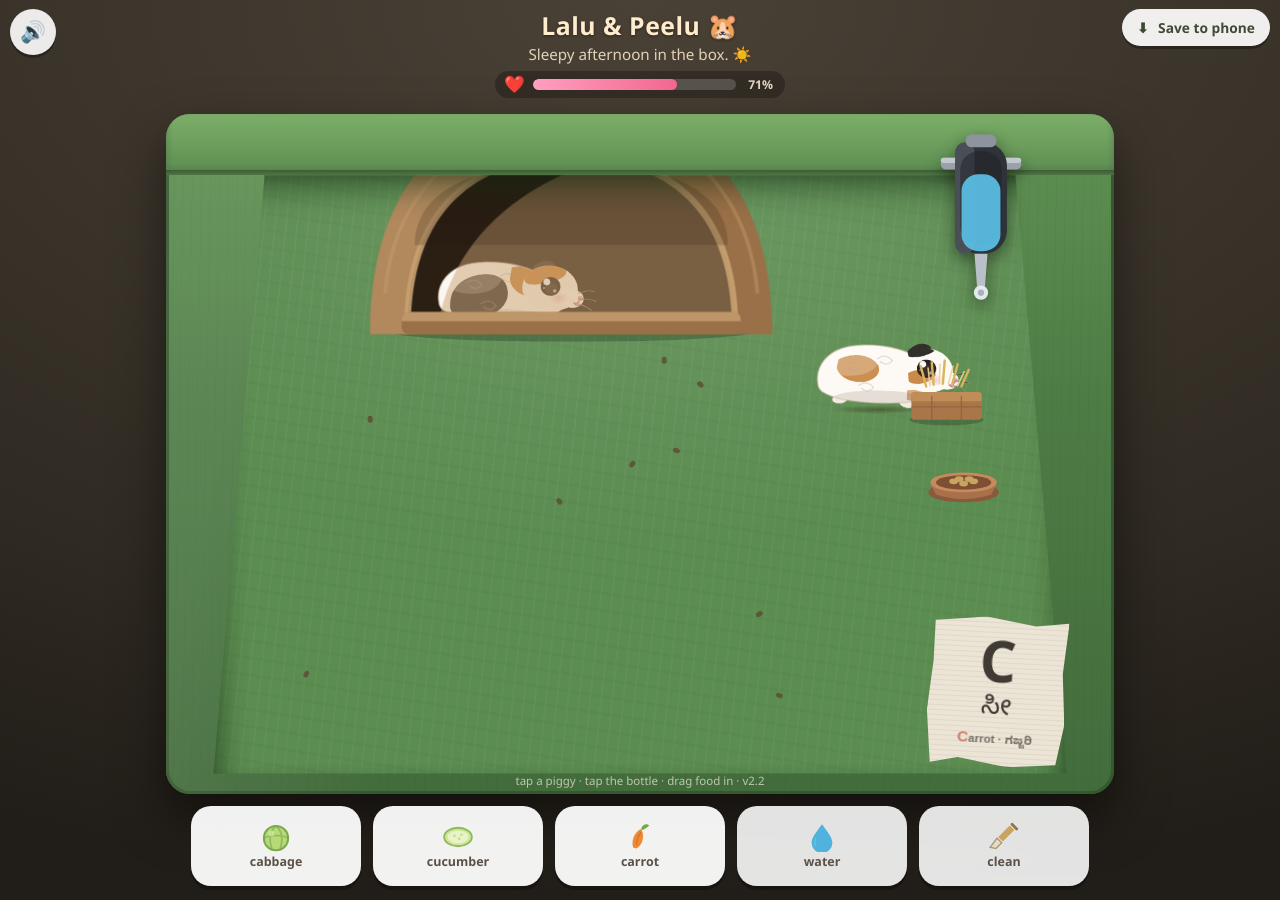
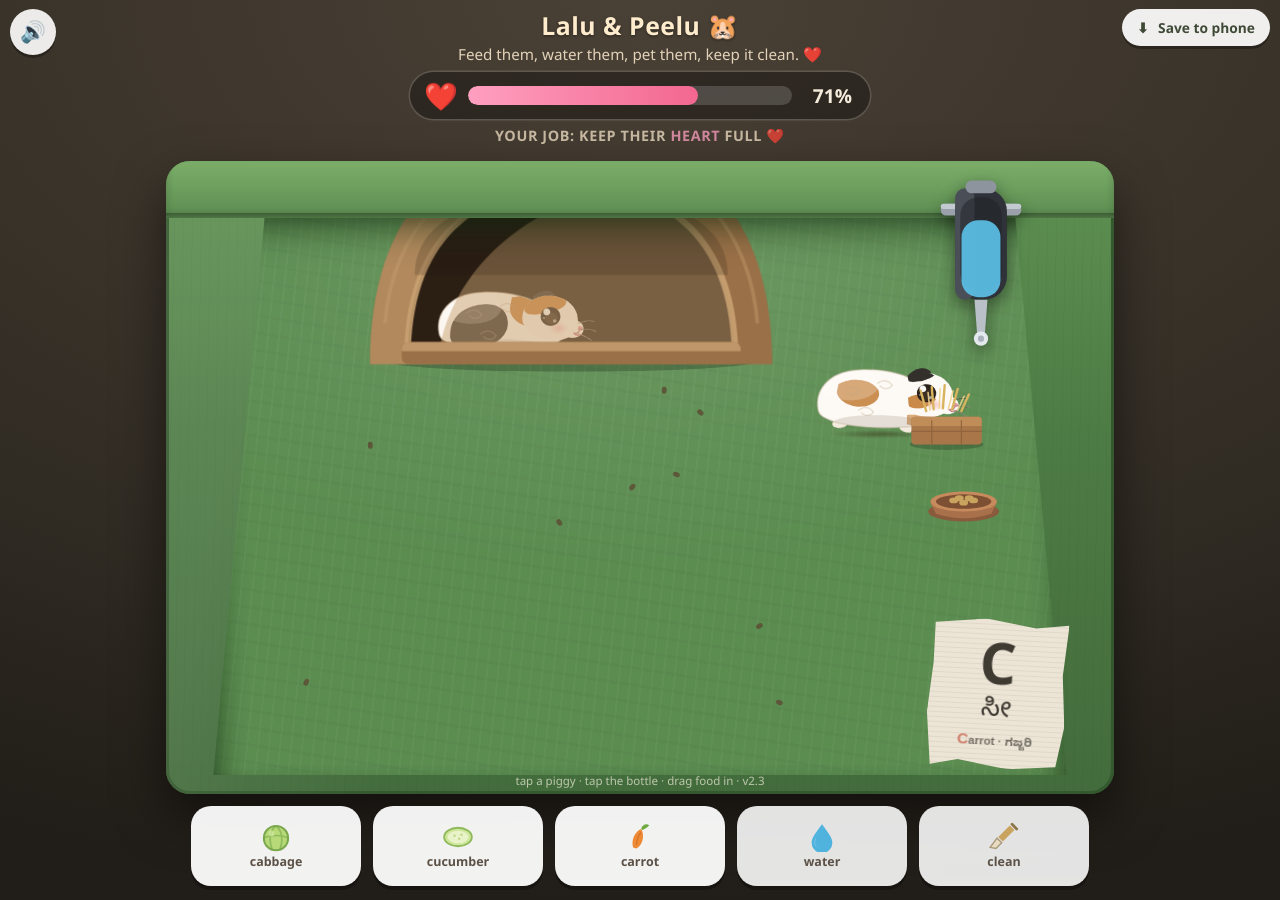
Before and after one commit to kmarkiv/kmarkiv.github.io, a Jekyll site: the page lalu/index.html, which Jekyll copies as it is, in a window 1280 px wide. Built offline with Jekyll 4.4.1, drawn with Linux system fonts in a browser that asks for light colours.

Commit message:
Make the heart the point of the game
The life bar was a thin pill among the furniture. It is now the biggest
thing in the header — a wider pill with a bold heart, a 15px bar and the
percentage in plain sight — with the goal written underneath it: "your
job: keep their heart full".

The caption changes as things slip: "their heart is dropping — look after
them" under 35%, and "their heart is empty — feed, water and pet them"
at zero. The opening line now says what to do rather than the time of
day, and hands over to the greeting a few seconds later.

The header also needed room: the title and status line are now inset so
they cannot run under the sound and save buttons in the corners.

Stamped v2.3.

Co-Authored-By: Claude Opus 5 <noreply@anthropic.com>

```diff
--- a/lalu/index.html
+++ b/lalu/index.html
@@ -8,7 +8,7 @@
 <meta name="description" content="Two little guinea pigs in a green box. Pet them, feed them, top up their water and keep the box clean.">
 
 <!-- add to home screen -->
-<meta name="app-version" content="v2.2">
+<meta name="app-version" content="v2.3">
 <link rel="manifest" href="./manifest.webmanifest?v=2">
 <meta name="mobile-web-app-capable" content="yes">
 <meta name="apple-mobile-web-app-capable" content="yes">
@@ -47,18 +47,31 @@
   /* ---------------- header ---------------- */
   header{width:100%;max-width:900px;padding:calc(8px + env(safe-area-inset-top)) 12px 4px;
     text-align:center;flex:0 0 auto;z-index:10}
-  h1{margin:0;font-size:1.22rem;letter-spacing:.5px;color:#ffeccd;
+  h1{margin:0 58px;font-size:1.22rem;letter-spacing:.5px;color:#ffeccd;
     text-shadow:0 1px 3px rgba(0,0,0,.45)}
-  .status{margin:2px 0 0;font-size:.82rem;min-height:1.15em;color:#f0dfc4;opacity:.92}
+  .status{margin:2px 58px 0;font-size:.82rem;line-height:1.3;min-height:1.15em;
+    color:#f0dfc4;opacity:.92}
 
   .meters{display:flex;justify-content:center;margin-top:7px}
   .meter + .meter{margin-left:6px}
   .meter{flex:1;max-width:130px;background:rgba(0,0,0,.28);border-radius:99px;
     padding:3px 7px 3px 5px;display:flex;align-items:center;gap:5px}
-  .meter.life{max-width:290px;padding:5px 12px 5px 9px;gap:8px}
-  .meter.life span{font-size:1.05rem}
-  .meter.life .bar{height:11px}
-  .meter.life b{font-size:.76rem;min-width:2.4em;text-align:right;color:#f4e7d2;opacity:.9}
+  .meter.life{max-width:340px;padding:7px 14px 7px 11px;gap:10px;
+    background:rgba(0,0,0,.34);box-shadow:0 0 0 1.5px rgba(255,255,255,.14)}
+  .meter.life span{font-size:1.35rem}
+  .meter.life .bar{height:15px;background:rgba(255,255,255,.16)}
+  .meter.life b{font-size:.95rem;min-width:2.6em;text-align:right;color:#fff6e6;opacity:.95}
+  .goal{margin:5px 0 0;font-size:.7rem;letter-spacing:.6px;color:#f0dfc4;opacity:.75;
+    text-transform:uppercase;font-weight:700}
+  .goal b{color:#ff9fc0;opacity:1}
+  @media (min-width:700px){
+    .meter.life{max-width:460px;padding:10px 18px 10px 14px}
+    .meter.life span{font-size:1.7rem}
+    .meter.life .bar{height:19px}
+    .meter.life b{font-size:1.2rem}
+    .goal{font-size:.9rem;margin-top:7px}
+  }
+  @media (max-height:640px){ .goal{font-size:.62rem;margin-top:3px} }
   .meter.life.fading{animation:heartbeat 1.4s ease-in-out infinite}
   @keyframes heartbeat{0%,100%{transform:scale(1)}50%{transform:scale(1.035)}}
   .meter span{font-size:.8rem;line-height:1}
@@ -311,8 +324,8 @@
 
   /* tablets: bigger box, bigger everything you touch */
   @media (min-width:700px){
-    h1{font-size:1.55rem}
-    .status{font-size:.95rem}
+    h1{font-size:1.55rem;margin:0 124px}
+    .status{font-size:.95rem;margin:3px 124px 0}
     .meter{max-width:170px;padding:5px 10px 5px 7px}
     .meter span{font-size:1rem}
     .bar{height:9px}
@@ -404,6 +417,7 @@
       <b id="heartPct">—</b>
     </div>
   </div>
+  <p class="goal" id="goal">your job: keep their <b>heart</b> full ❤️</p>
 </header>
 
 <button class="snd" id="btnSound" aria-label="Sound on or off">🔊</button>
@@ -435,7 +449,7 @@
 
 <div class="sheet" id="sheet">
   <div>
-    <h2>Put them on your phone <span style="opacity:.45;font-size:.7em">v2.2</span></h2>
+    <h2>Put them on your phone <span style="opacity:.45;font-size:.7em">v2.3</span></h2>
     <p id="sheetHow"></p>
     <button id="sheetOk">Got it</button>
   </div>
@@ -450,7 +464,7 @@
       <span class="l-kn" id="lKn">ಸೀ</span>
       <span class="l-word" id="lWord">carrot · ಗಜ್ಜರಿ</span>
     </button>
-    <div class="hint" id="hint">tap a piggy · tap the bottle · drag food in · v2.2</div>
+    <div class="hint" id="hint">tap a piggy · tap the bottle · drag food in · v2.3</div>
   </div>
 </div>
 
@@ -856,6 +870,12 @@ function paintNeeds(){
   document.getElementById('heartPct').textContent = h + '%';
   document.getElementById('heartIcon').textContent = h === 0 ? '💔' : (h < 35 ? '🧡' : '❤️');
   document.querySelector('.meter.life').classList.toggle('fading', h > 0 && h < 35);
+  const goal = document.getElementById('goal');
+  if (goal){
+    goal.innerHTML = h === 0 ? 'their <b>heart</b> is empty — feed, water and pet them 💔'
+                   : h < 35  ? 'their <b>heart</b> is dropping — look after them ❤️'
+                             : 'your job: keep their <b>heart</b> full ❤️';
+  }
   if (h === 0) setSad(true);
   else if (sadMode && h > 12) setSad(false);
   const wf = document.getElementById('waterFill');
@@ -1885,7 +1905,7 @@ addEventListener('load', ()=>relayout(true));
   });
 })();
 
-var APP_VERSION = 'v2.2';
+var APP_VERSION = 'v2.3';
 console.log('Lalu & Peelu ' + APP_VERSION);
 
 /* The first version of this lived at /lalu-peelu.html with a worker scoped to
@@ -1934,7 +1954,9 @@ if ('serviceWorker' in navigator && location.protocol === 'https:'){
 
 requestAnimationFrame(()=>requestAnimationFrame(()=>{
   relayout(true);
-  say(phaseGreeting(), true);
+  // lead with the goal, then settle into the time of day
+  say('Feed them, water them, pet them, keep it clean. ❤️', true);
+  setTimeout(()=>say(phaseGreeting(), true), 7000);
   setTimeout(()=>{ document.getElementById('hint').style.transition = 'opacity 1.2s';
     document.getElementById('hint').style.opacity = 0; }, 9000);
 }));
@@ -1953,7 +1975,7 @@ requestAnimationFrame(()=>requestAnimationFrame(()=>{
     var here = location.href.replace(/^https?:\/\//, '');
     wrap.innerHTML =
       '<h2 style="margin:0 0 10px;font-size:19px">Lalu &amp; Peelu needs a newer browser view</h2>' +
-      '<p style="margin:0 0 10px;font-size:12px;opacity:.5">version v2.2</p>' +
+      '<p style="margin:0 0 10px;font-size:12px;opacity:.5">version v2.3</p>' +
       '<p style="margin:0 0 14px;font-size:15px;line-height:1.5;opacity:.9">' +
       'This works in Chrome on this tablet, but the installed app uses the ' +
       '<b>Android System WebView</b>, which is older here.</p>' +
--- a/lalu/sw.js
+++ b/lalu/sw.js
@@ -5,7 +5,7 @@
    Promise.allSettled, both of which are syntax/runtime errors on the Chrome
    builds that ship with older Android tablets. If this file fails to parse,
    nothing gets saved and the installed app shows a blank page offline. */
-var CACHE = 'lalu-v2.2';
+var CACHE = 'lalu-v2.3';
 
 var ASSETS = [
   './',
```
